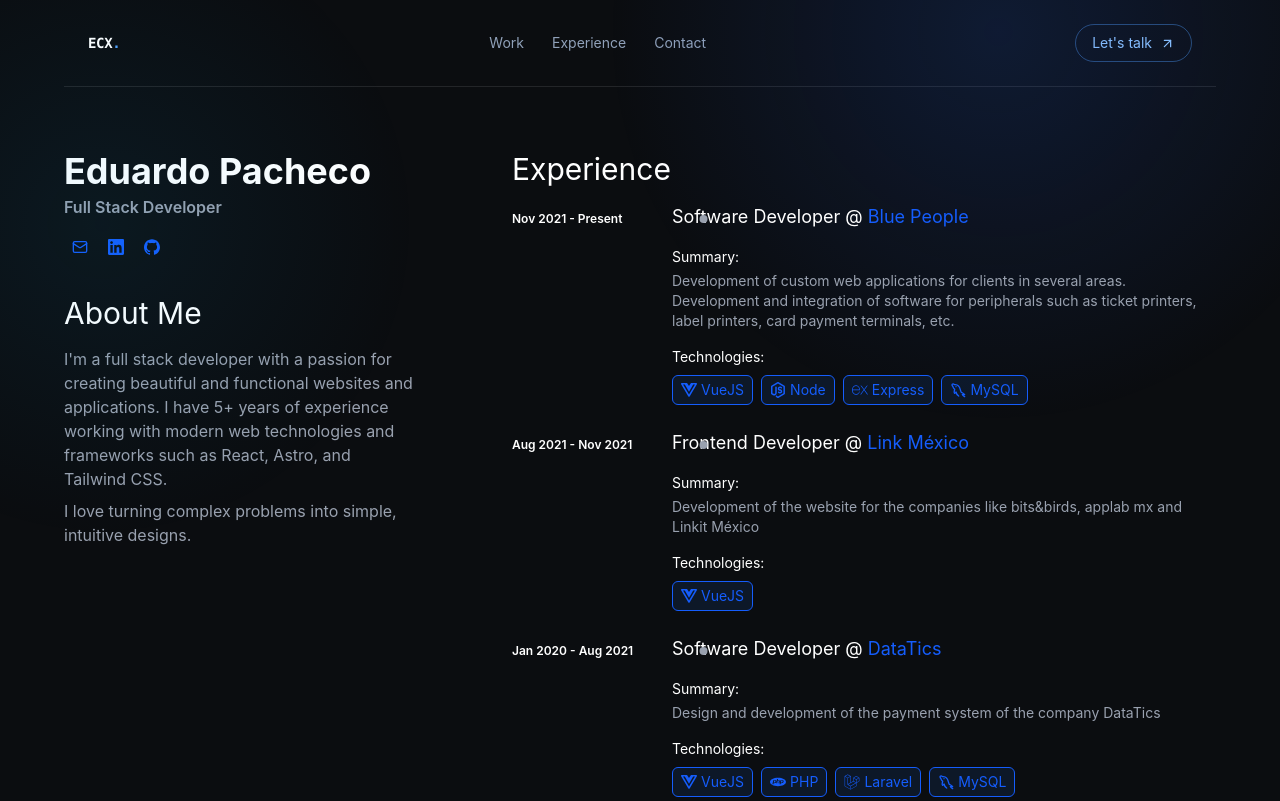
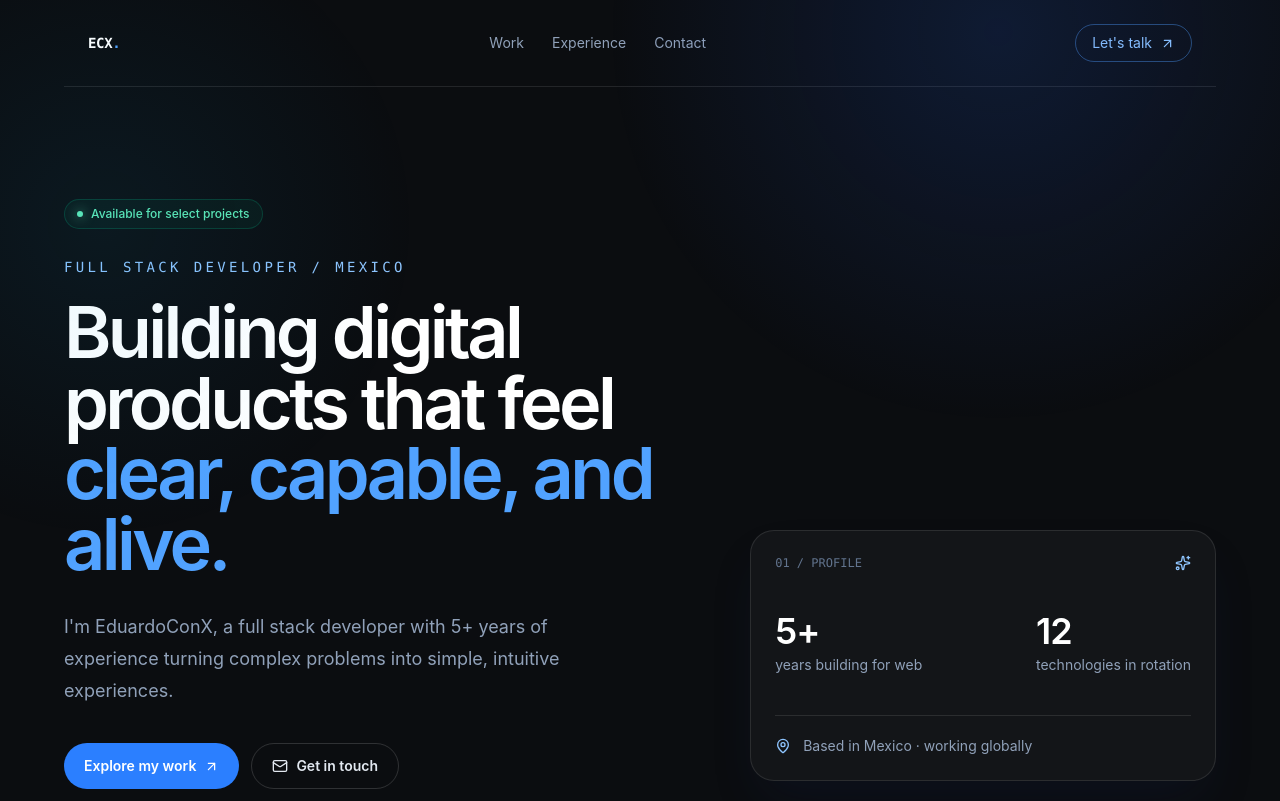
Before and after one commit to EduardoConX/EduardoConX.github.io, an Astro site: page / in a window 1280 px wide. Shown: the top 801 px of the page. Built offline with nearby package versions, Linux system fonts and the light colour scheme; Astro itself is replaced by a stand-in of ours.

Commit message:
Improve Basic Info design

```diff
--- a/src/components/BasicInfo.astro
+++ b/src/components/BasicInfo.astro
@@ -1,27 +1,47 @@
 ---
-import Github from "../icons/Github.astro";
-import Linkedin from "../icons/Linkedin.astro";
 import Mail from "../icons/Mail.astro";
-import InfoLink from "./InfoLink.astro";
+import UpRight from "../icons/UpRight.astro";
+import Profile from "./Profile.astro";
 ---
 
-<section class="flex flex-col gap-8">
-  <!-- <figure>
-    <img src="/me.jpg" alt="me" class="w-44 h-32 rounded-xl" />
-  </figure> -->
-  <div class="flex flex-col gap-1">
-    <h1 class="text-4xl font-bold text-white">Eduardo Pacheco</h1>
-    <h2 class="text-base font-semibold text-gray-400">Full Stack Developer</h2>
-    <div class="flex mt-2 w-full gap-1">
-      <InfoLink href="mailto:eduardopachecoquintanar@gmail.com">
-        <Mail />
-      </InfoLink>
-      <InfoLink href="https://www.linkedin.com/in/eduardx/">
-        <Linkedin />
-      </InfoLink>
-      <InfoLink href="https://github.com/EduardoConX/EduardoConX/">
-        <Github />
-      </InfoLink>
+<section
+  id="top"
+  class="grid gap-14 pb-24 lg:grid-cols-[1.15fr_0.85fr] lg:items-end"
+>
+  <div>
+    <div
+      class="mb-7 inline-flex items-center gap-2 rounded-full border border-emerald-400/20 bg-emerald-400/5 px-3 py-1.5 text-xs font-medium text-emerald-300"
+    >
+      <span
+        class="size-1.5 rounded-full bg-emerald-300 shadow-[0_0_12px_rgba(110,231,183,0.8)]"
+      ></span> Available for select projects
+    </div><p
+      class="mb-5 font-mono text-sm uppercase tracking-[0.24em] text-blue-300"
+    >
+      Full stack developer / Mexico
+    </p><h1
+      class="max-w-3xl text-5xl font-semibold leading-[0.98] tracking-tighter text-white sm:text-7xl"
+    >
+      Building digital products that feel <span class="text-blue-400"
+        >clear, capable, and alive.</span
+      >
+    </h1><p class="mt-8 max-w-xl text-lg leading-8 text-slate-400">
+      I'm EduardoConX, a full stack developer with 5+ years of experience
+      turning complex problems into simple, intuitive experiences.
+    </p><div class="mt-9 flex flex-wrap gap-3">
+      <a
+        href="#work"
+        class="inline-flex items-center gap-2 rounded-full bg-blue-500 px-5 py-3 text-sm font-semibold text-white transition hover:bg-blue-400"
+        >Explore my work <UpRight /></a
+      ><a
+        href="mailto:eduardopachecoquintanar@gmail.com"
+        class="inline-flex items-center gap-2 rounded-full border border-white/15 px-5 py-3 text-sm font-semibold text-slate-200 transition hover:border-white/35 hover:bg-white/5"
+        ><Mail /> Get in touch</a
+      >
     </div>
+  </div><div
+    class="relative rounded-3xl border border-white/10 bg-white/[0.035] p-6 shadow-2xl shadow-blue-950/20 lg:mb-2"
+  >
+    <Profile />
   </div>
 </section>
--- /dev/null
+++ b/src/components/Profile.astro
@@ -0,0 +1,26 @@
+---
+import Star from "../icons/Star.astro";
+import MapMarker from "../icons/MapMarker.astro";
+---
+
+<div class="mb-10 flex items-center justify-between text-xs text-slate-500">
+  <span class="font-mono">01 / PROFILE</span><Star />
+</div><div class="flex items-end justify-between gap-5">
+  <div>
+    <p class="text-4xl font-semibold tracking-tight text-white">5+</p><p
+      class="mt-1 text-sm text-slate-400"
+    >
+      years building for web
+    </p>
+  </div><div>
+    <p class="text-4xl font-semibold tracking-tight text-white">12</p><p
+      class="mt-1 text-sm text-slate-400"
+    >
+      technologies in rotation
+    </p>
+  </div>
+</div><div
+  class="mt-10 flex items-center gap-3 border-t border-white/10 pt-5 text-sm text-slate-400"
+>
+  <MapMarker /> Based in Mexico · working globally
+</div>
--- /dev/null
+++ b/src/icons/MapMarker.astro
@@ -0,0 +1,16 @@
+<svg
+  xmlns="http://www.w3.org/2000/svg"
+  width="16"
+  height="16"
+  viewBox="0 0 24 24"
+  fill="none"
+  stroke="currentColor"
+  stroke-width="2"
+  stroke-linecap="round"
+  stroke-linejoin="round"
+  class="lucide lucide-map-pin text-blue-300"
+  aria-hidden="true"
+  ><path
+    d="M20 10c0 4.993-5.539 10.193-7.399 11.799a1 1 0 0 1-1.202 0C9.539 20.193 4 14.993 4 10a8 8 0 0 1 16 0"
+  ></path><circle cx="12" cy="10" r="3"></circle></svg
+>
--- /dev/null
+++ b/src/icons/Star.astro
@@ -0,0 +1,19 @@
+<svg
+  xmlns="http://www.w3.org/2000/svg"
+  width="16"
+  height="16"
+  viewBox="0 0 24 24"
+  fill="none"
+  stroke="currentColor"
+  stroke-width="2"
+  stroke-linecap="round"
+  stroke-linejoin="round"
+  class="lucide lucide-sparkles text-blue-300"
+  aria-hidden="true"
+  ><path
+    d="M11.017 2.814a1 1 0 0 1 1.966 0l1.051 5.558a2 2 0 0 0 1.594 1.594l5.558 1.051a1 1 0 0 1 0 1.966l-5.558 1.051a2 2 0 0 0-1.594 1.594l-1.051 5.558a1 1 0 0 1-1.966 0l-1.051-5.558a2 2 0 0 0-1.594-1.594l-5.558-1.051a1 1 0 0 1 0-1.966l5.558-1.051a2 2 0 0 0 1.594-1.594z"
+  ></path><path d="M20 2v4"></path><path d="M22 4h-4"></path><circle
+    cx="4"
+    cy="20"
+    r="2"></circle></svg
+>
--- a/src/pages/index.astro
+++ b/src/pages/index.astro
@@ -8,25 +8,9 @@ import Certificates from "../components/Certificates.astro";
 ---
 
 <Layout>
-  <main class="max-w-7xl m-auto py-16 px-8 md:px-16">
+  <main class="max-w-7xl m-auto pt-20 pb-24 lg:pt-28 px-8 md:px-16">
+    <BasicInfo />
     <div class="flex flex-col gap-12 md:gap-24 md:flex-row">
-      <div class="w-full md:w-1/3 flex flex-col gap-8">
-        <BasicInfo />
-        <section class="flex flex-col gap-4">
-          <h3 class="text-3xl text-white">About Me</h3>
-          <div class="text-gray-400">
-            <p class="mb-2">
-              I'm a full stack developer with a passion for creating beautiful
-              and functional websites and applications. I have 5+ years of
-              experience working with modern web technologies and frameworks
-              such as React, Astro, and Tailwind CSS.
-            </p>
-            <p>
-              I love turning complex problems into simple, intuitive designs.
-            </p>
-          </div>
-        </section>
-      </div>
       <Experience />
     </div>
     <Projects />
```
